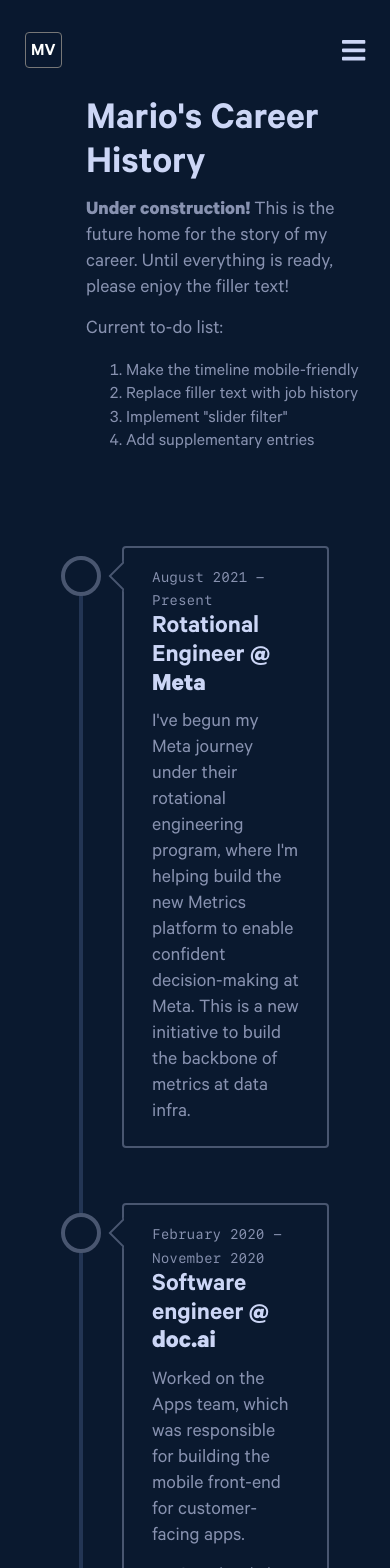
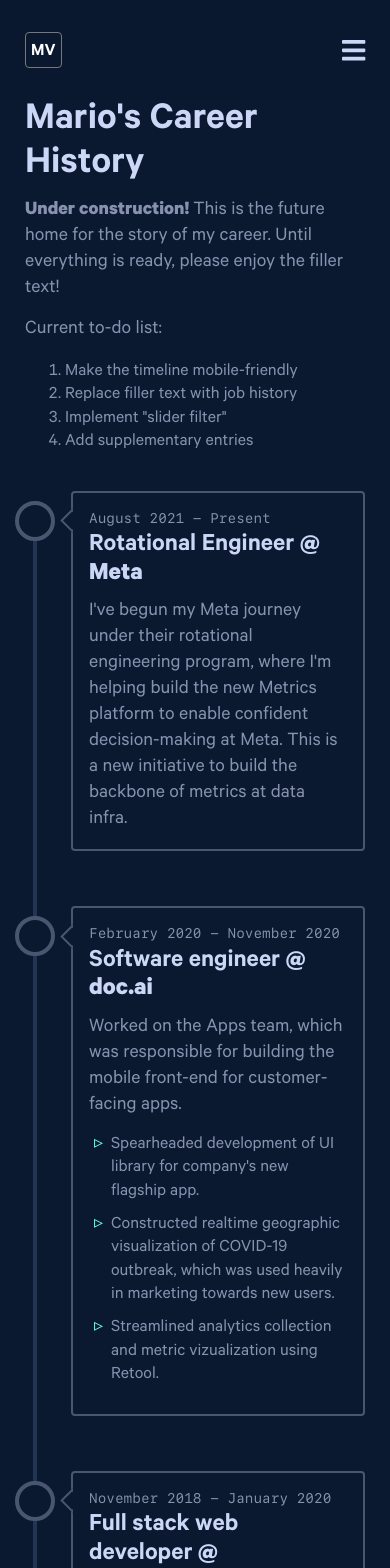
Before and after one commit to villacreses/personal-site-v2, a Next.js app: page /timeline in a window 390 px wide. Shown: the top 1568 px of the page. Built offline with nearby package versions, Linux system fonts and the light colour scheme.

Commit message:
Add full-page grid to timeline & finalize mobile styles

```diff
--- a/src/components/Layout.tsx
+++ b/src/components/Layout.tsx
@@ -2,6 +2,7 @@
 import Head, { HeadProps } from './Head';
 import Icon from './Icon';
 import Nav from './Nav';
+import DisplayIf from './DisplayIf';
 
 import content from '../data/Layout.content.yaml';
 
@@ -19,7 +20,8 @@
 }
 
 interface LayoutProps extends HeadProps {
-  flex?: boolean;
+  mainClassNames?: string;
+  navFiller?: boolean;
 }
 
 export const EmailPanel: FC<Pick<LayoutContent,'email'>> = ({
@@ -59,23 +61,20 @@
 
 const Layout: FC<LayoutProps> = ({
   children,
-  flex = false,
+  mainClassNames = '',
+  navFiller = false,
   ...props
-}) => {
-
-  const mainClassNames = flex
-    ? "fillHeight flex-column"
-    : "fillHeight";
-
-  return (
-    <>
+}) => (
+  <>
     <Head {...props} />
     <Nav />
+    <DisplayIf condition={navFiller}>
+      <Nav.Filler />
+    </DisplayIf>
     <LinksPanel links={content.links} />
     <EmailPanel email={content.email} />
     <main className={mainClassNames}>{children}</main>
   </>
 );
-}
 
 export default Layout;
--- a/src/components/Timeline.module.scss
+++ b/src/components/Timeline.module.scss
@@ -5,10 +5,6 @@
 $triangle_size: 11px;
 $grid-top-row-height: 10px;
 
-%grid {
-  display: grid;
-  grid-template-columns: $diameter ($triangle_size + 10px) minmax(auto, 793px);
-}
 
 %hover-highlight {
   transition: var(--transition);
@@ -21,8 +17,22 @@
   }
 }
 
+@mixin mobile-portrait {
+  @media screen and (orientation: portrait) and (max-width: 600px) {
+    @content;
+  }
+}
+
+%grid {
+  display: grid;
+  grid-template-columns: $diameter ($triangle_size + 10px) minmax(auto, 793px);
+
+  @include mobile-portrait {
+    grid-template-columns: $diameter ($triangle_size + 5px) minmax(auto, 793px);
+  }
+}
+
 .top-section {
-  margin-left: $diameter + $triangle_size + 10;
   padding: 0;
 }
 
@@ -48,6 +58,12 @@
     align-self: center;
     margin-right: -$triangle_size;
     z-index: 3;
+
+    @include mobile-portrait {
+      height: $triangle_size * 1.5;
+      width: $triangle_size * 1.5;
+      margin-right: -$triangle_size * 2/3;
+    }
   }
 }
 
@@ -61,10 +77,14 @@
   flex: 1;
 
   position: relative;
-  margin: 55px auto 0;
-  padding: 1em 2em var(--fz-h1);
+  margin-bottom: 0;
+  padding: 0 0 var(--fz-h1);
 
   row-gap: 55px;
+
+  @include mobile-portrait {
+    margin-left: -10px;
+  }
 
   /* The line */
   &::before {
@@ -82,6 +102,8 @@
 
 .timeline-entry { // li
   @extend %grid;
+
+
   grid-template-rows: $grid-top-row-height $diameter 1fr;
   grid-column: 1 / -1;
   position: relative;
@@ -104,6 +126,10 @@
   position: relative;
   z-index: 2;
 
+  @include mobile-portrait {
+    padding: 1rem 1rem;
+  }
+
   ul {
     padding-left: var(--fz-sm);
   }
@@ -117,13 +143,16 @@
       content: "▹";
       color: var(--green);
     }
+
+    @include mobile-portrait {
+      padding-left: 8px;
+    }
   }
 }
 
 .timeline-pin {
   @extend %hover-highlight;
 
-  transition: var(--transition);
   display: block;
   border-width: 4px;
   border-radius: 50%;
@@ -131,3 +160,13 @@
   box-sizing: border-box;
   grid-area: 2 / 1 /3/ 2;
 }
+
+.page-grid {
+  display: grid;
+  grid-template-rows: var(--nav-height) repeat(auto);
+  grid-template-columns: auto 40px 21px minmax(auto, 793px) auto;
+
+  & > * {
+    grid-column: 2 / 5;
+  }
+}
--- a/src/pages/timeline.tsx
+++ b/src/pages/timeline.tsx
@@ -3,8 +3,10 @@
 import {timelineContent} from '@data';
 
 const CareerTimeline = () => (
-  <Layout flex>
-    <Nav.Filler />
+  <Layout
+    navFiller
+    mainClassNames={styles["page-grid"]}
+  >
     <section className={styles["top-section"]}>
       <h1>{`Mario's Career History`}</h1>
       <p>
```
